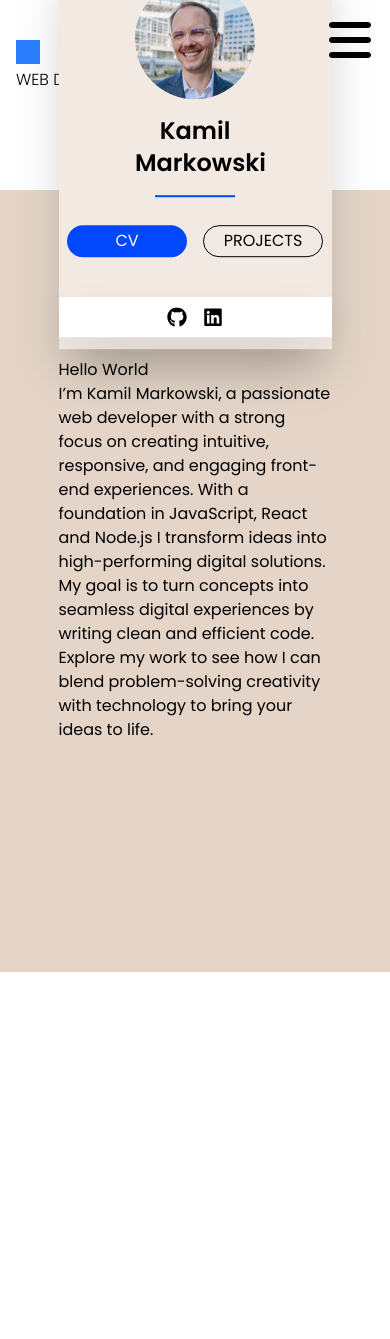
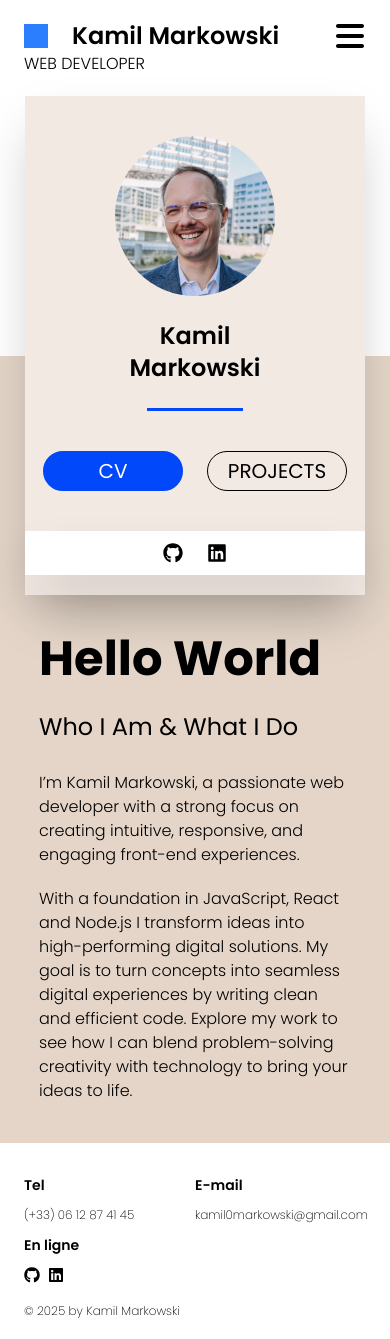
Before and after one commit to kamil0m/portfolio-new, a React (Vite) app: page / in a window 390 px wide. Before the commit the page ends 972 px from the top, so only its background shows below. Built offline with nearby package versions, Linux system fonts and the light colour scheme.

Commit message:
footer styled for mobile

```diff
--- a/src/App.css
+++ b/src/App.css
@@ -1,9 +1,40 @@
 @import "tailwindcss";
+@import "tailwindcss/theme.css" layer(theme);
+@import "tailwindcss/preflight.css" layer(base);
+@import "tailwindcss/utilities.css" layer(utilities);
+
+:root {
+  --breakpoint-tablet: 770px;
+  --breakpoint-desktop: 1200px;
+
+  font-family: "Poppins", sans-serif;
+  box-sizing: border-box;
+}
+
+@layer base {
+  h1 {
+    @apply text-5xl font-bold tablet:text-8xl
+  }
+
+  h3 {
+    @apply text-2xl font-normal tablet:text-3xl
+  }
+
+  h5 {
+    @apply text-sm font-semibold
+  }
+
+  p {
+    @apply mt-5
+  }
+}
 
 @theme {
   --breakpoint-*: initial;
   --breakpoint-tablet: 770px;
   --breakpoint-desktop: 1200px;
+
+  --spacing: 4px;
 
   --font-display: "Poppins", sans-serif;
 
@@ -14,7 +45,20 @@
   --color-accent: rgba(0, 72, 249, 1);
 }
 
-:root {
-  font-family: "Poppins", sans-serif;
-  box-sizing: border-box;
+@layer components {
+  .button {
+    @apply inline-flex items-center justify-center rounded-full text-xl uppercase min-w-35 h-10 tablet:text-sm tablet:min-w-45;
+  }
+
+  .button-accent {
+    @apply bg-accent border-2 border-accent text-white active:text-black active:bg-main;
+  }
+
+  .button-transparent {
+    @apply border-black border active:bg-accent active:border-accent active:text-white
+  }
+
+  .bg-x-bicolor {
+    background: linear-gradient(to left, rgba(255, 255, 255, 1) 58%, rgba(243, 233, 227, 1) 42%)!important;
+  }
 }
--- a/src/components/CardPerson.tsx
+++ b/src/components/CardPerson.tsx
@@ -5,16 +5,28 @@ import { FaGithub, FaLinkedin } from "react-icons/fa";
 
 export default function CardPerson(props: object) {
   return (
-    <div className="flex flex-col items-center w-7/10 h-auto bg-main shadow-2xl -translate-y-3/5">
-        <div className="w-30 h-30 bg-cover rounded-full mt-7"
-        style={{ backgroundImage: `url(${aboutmePhoto})` }}></div>
-        <div className="w-30 text-center text-2xl font-semibold mt-4">{props.name}</div>
-        <div className="w-20 h-[2px] mt-4 bg-accent"></div>
-        <div className="mt-5">
-            < NavLink className="inline-flex items-center justify-center min-w-30 h-8 rounded-full bg-accent m-2 border-2 border-accent text-white active:text-black active:bg-main uppercase" to="/">CV</NavLink>
-            < NavLink className="inline-flex items-center justify-center min-w-30 h-8 rounded-full bg-main border-black m-2 border active:bg-accent active:border-accent active:text-white uppercase" to="/projects">Projects</NavLink>
+    <div className="flex flex-col items-center w-[340px] h-auto bg-main shadow-2xl
+    tablet:top-200 tablet:translate-x-1/2">
+        <div className="flex flex-col items-center w-40">
+          <div className="w-full aspect-square bg-cover rounded-full mt-10"
+          style={{ backgroundImage: `url(${aboutmePhoto})` }}></div>
+          <div className="w-full text-center text-2xl font-semibold mt-6">{props.name}</div>
+          <div className="w-3/5 h-[3px] mt-6 bg-accent"></div>
         </div>
-        <div className="flex flex-row justify-center items-center h-10 w-full bg-main-verylight mt-8 mb-3 shadow-2xl text-xl gap-4">
+
+        {/* For mobile view only */}
+        <div className="flex mt-10 gap-6 tablet:hidden">
+          < NavLink className="button button-accent" to="/">CV</NavLink>
+          < NavLink className="button button-transparent" to="/projects">Projects</NavLink>
+        </div>
+
+        {/* For desktop view only */}
+        <div className="hidden font-light uppercase tracking-[0.25em] mt-9 text-xl tablet:flex ">
+          <span>Web developer</span>
+        </div>
+
+        <div className="flex flex-row justify-center items-center h-11 w-full bg-main-verylight mt-10 mb-5 shadow-2xl text-xl gap-6
+        tablet:mt-15 tablet:mb-0">
           <a target="_blank" href="https://github.com/kamil0m">
             <FaGithub />
           </a>
--- /dev/null
+++ b/src/components/Footer.tsx
@@ -0,0 +1,30 @@
+import { FaGithub, FaLinkedin } from "react-icons/fa";
+
+export default function Footer() {
+  return (
+    <div className="flex flex-col h-30 w-full px-6 mt-5 bg-white font-extralight">
+      <div className="grid grid-cols-2">
+        <div>
+          <h5 className="my-3">Tel</h5>
+          <div className="text-xs">(+33) 06 12 87 41 45</div>
+        </div>
+        <div>
+          <h5 className="my-3">E-mail</h5>
+          <div className="text-xs">kamil0markowski@gmail.com</div>
+        </div>
+        <div>
+          <h5 className="my-3">En ligne</h5>
+          <div className="flex text-md font-light gap-2">
+            <a target="_blank" href="https://github.com/kamil0m">
+              <FaGithub />
+            </a>
+            <a target="_blank" href="https://www.linkedin.com/in/kamil0m/">
+              <FaLinkedin />
+            </a>
+          </div>
+        </div>
+      </div>
+      <div className="py-5 text-xs">© 2025 by Kamil Markowski</div>
+    </div>
+  )
+}
--- /dev/null
+++ b/src/components/Header.tsx
@@ -0,0 +1,14 @@
+import Logo from './Logo';
+import Navbar from './Navbar';
+
+export default function Header() {
+  return (
+    <div className="px-6 relative flex flex-row justify-between h-24 items-center bg-main-verylight">
+
+        <Logo />
+
+        <Navbar />
+
+    </div>
+  )
+}
--- /dev/null
+++ b/src/components/HomeBackground.tsx
@@ -0,0 +1,15 @@
+export default function HomeBackground() {
+  return (
+    <div className="absolute -z-1 flex flex-col h-full w-full
+    tablet:flex-row-reverse">
+
+      <div className="h-65 w-screen bg-main-verylight
+      tablet:h-full"
+      />
+
+      <div className="grow w-screen bg-main-dark
+      tablet:w-3/5"
+      />
+    </div>
+  )
+}
--- a/src/components/Logo.tsx
+++ b/src/components/Logo.tsx
@@ -3,15 +3,15 @@ export default function Logo() {
     <div className="flex flex-col tablet:flex-row tablet:items-center font-display">
 
         <div className="flex flex-row items-center font-semibold text-2xl">
-            <div className="h-[1em] w-[1em] bg-blue-500 mr-[1em]"></div>
+            <div className="h-[1em] w-[1em] bg-blue-500 mr-[1em] "></div>
             <div>
-                <p>Kamil Markowski</p>
+                <span className="xtext-2xl">Kamil Markowski</span>
             </div>
         </div>
 
         <div className="flex tablet:flex-row font-light uppercase">
             <span className="hidden tablet:block pl-4 pr-2">/</span>
-            <p>Web developer</p>
+            <span>Web developer</span>
         </div>
 
     </div>
--- a/src/components/Navbar.tsx
+++ b/src/components/Navbar.tsx
@@ -23,7 +23,7 @@ export default function Navbar() {
                 onChange={() => toggleMenu()}
             />
 
-            <label className="text-[3em] absolute right-0 top-0 z-11 p-4 tablet:hidden" htmlFor="trigger" >
+            <label className="text-[2em] absolute right-0 top-0 z-11 mt-5 mr-6 tablet:hidden" htmlFor="trigger" >
                 <FaBars />
             </label>
 
@@ -36,9 +36,7 @@ export default function Navbar() {
                 onClick={() => toggleMenu()}
                 >
 
-                    <NavLink to="/" className="my-3 tablet:my-0 aria-[current=page]:text-accent">Home</NavLink>
-
-                    <NavLink to="/aboutme" className="my-3 tablet:my-0 aria-[current=page]:text-accent">About me</NavLink>
+                    <NavLink to="/" className="my-3 tablet:my-0 aria-[current=page]:text-accent">About me</NavLink>
 
                     <NavLink to="/projects" className="my-3 tablet:my-0 aria-[current=page]:text-accent">CV</NavLink>
 
--- a/src/layout/MainLayout.tsx
+++ b/src/layout/MainLayout.tsx
@@ -1,24 +1,17 @@
 import {
     Outlet
  } from 'react-router-dom';
- import Logo from '../components/Logo';
- import Navbar from '../components/Navbar';
+ import Header from '../components/Header';
+ import Footer from '../components/Footer';
 
 export function MainLayout() {
     return (
-        <>
-            <div className="p-4 bg-main-verylight">
+        <div className="flex flex-col min-h-dvh w-full selection:bg-green-400">
 
-                <div className="flex flex-row justify-between h-24 items-center">
+            <Header/>
+            <Outlet/>
+            <Footer/>
 
-                    <Logo />
-
-                    <Navbar />
-
-                </div>
-
-            </div>
-            <Outlet/>
-        </>
+        </div>
     )
 }
--- a/src/pages/Home.tsx
+++ b/src/pages/Home.tsx
@@ -1,20 +1,80 @@
 import CardPerson from "../components/CardPerson"
+import HomeBackground from "../components/HomeBackground"
+import { NavLink } from 'react-router-dom'
+
 
 export default function Home() {
   return (
-    <div className="flex flex-col h-screen items-center">
-      <div className="bg-main-verylight h-50 w-full"></div>
-      <div className="flex flex-col justify-center items-center bg-main-dark h-auto w-full">
-        <CardPerson name="Kamil Markowski"/>
-        <section className="flex flex-col w-7/10 h-auto -translate-y-3/5">
+    <>
+      <div className="relative flex flex-col grow items-center
+      tablet:flex-row tablet:justify-center"
+      >
+        <HomeBackground />
+
+        <CardPerson name="Kamil Markowski" />
+
+        <section className="flex flex-col w-8/10 h-auto mt-10 mb-10 tablet:top-1/5 tablet:w-2/5 tablet:ml-50">
           <h1>Hello World</h1>
-          <p>
-            I’m Kamil Markowski, a passionate web developer with a strong focus on creating intuitive, responsive, and engaging front-end experiences.
-            With a foundation in JavaScript, React and Node.js I transform ideas into high-performing digital solutions. My goal is to turn concepts into seamless digital experiences by writing clean and efficient code. Explore my work to see how I can blend problem-solving creativity with technology to bring your ideas to life.
+          <h3 className="mt-7 mb-2">Who I Am & What I Do</h3>
+
+          {/* For desktop view only */}
+          <div className="hidden my-10 gap-6 tablet:flex">
+            < NavLink className="button button-accent" to="/">CV</NavLink>
+            < NavLink className="button button-transparent" to="/projects">Projects</NavLink>
+          </div>
+
+          <div className="font-light">
+            <p>
+              I’m Kamil Markowski, a passionate web developer with a strong focus on creating intuitive, responsive, and engaging front-end experiences.
             </p>
-
+            <p>
+              With a foundation in JavaScript, React and Node.js I transform ideas into high-performing digital solutions. My goal is to turn concepts into seamless digital experiences by writing clean and efficient code. Explore my work to see how I can blend problem-solving creativity with technology to bring your ideas to life.
+            </p>
+          </div>
         </section>
       </div>
-    </div>
+    </>
+    // <div className="flex flex-col items-center
+    // tablet:flex-row-reverse tablet:h-screen">
+
+    //   <div className="relative bg-main-verylight h-65 w-full
+    //   tablet:h-full"
+    //   />
+
+    //   <div className="flex flex-col justify-center items-center bg-main-dark h-auto w-full pt-55
+    //   tablet:min-h-screen tablet:w-2/5"
+    //   />
+
+    //   <div className="relative bg-main-verylight h-65 w-full
+    //   tablet:h-full"
+    //   ></div>
+
+    //   <div className="flex flex-col justify-center items-center bg-main-dark h-auto w-full pt-55
+    //   tablet:min-h-screen tablet:w-2/5"
+    //   >
+
+
+    //     <div className="flex flex-col">
+    //       <CardPerson name="Kamil Markowski"/>
+
+    //       <section className="flex flex-col w-8/10 h-auto pt-22 mb-10
+    //       tablet:absolute left-1/2 tablet:top-1/5 tablet:w-2/5">
+    //         <h1 className="text-5xl font-bold">Hello World</h1>
+    //         <div className="font-light">
+    //           <p className="mt-5">
+    //             I’m Kamil Markowski, a passionate web developer with a strong focus on creating intuitive, responsive, and engaging front-end experiences.
+    //           </p>
+    //           <p className="mt-5">
+    //             With a foundation in JavaScript, React and Node.js I transform ideas into high-performing digital solutions. My goal is to turn concepts into seamless digital experiences by writing clean and efficient code. Explore my work to see how I can blend problem-solving creativity with technology to bring your ideas to life.
+    //           </p>
+    //         </div>
+    //       </section>
+    //     </div>
+
+
+
+    //   </div>
+
+    // </div>
   )
 }
```
